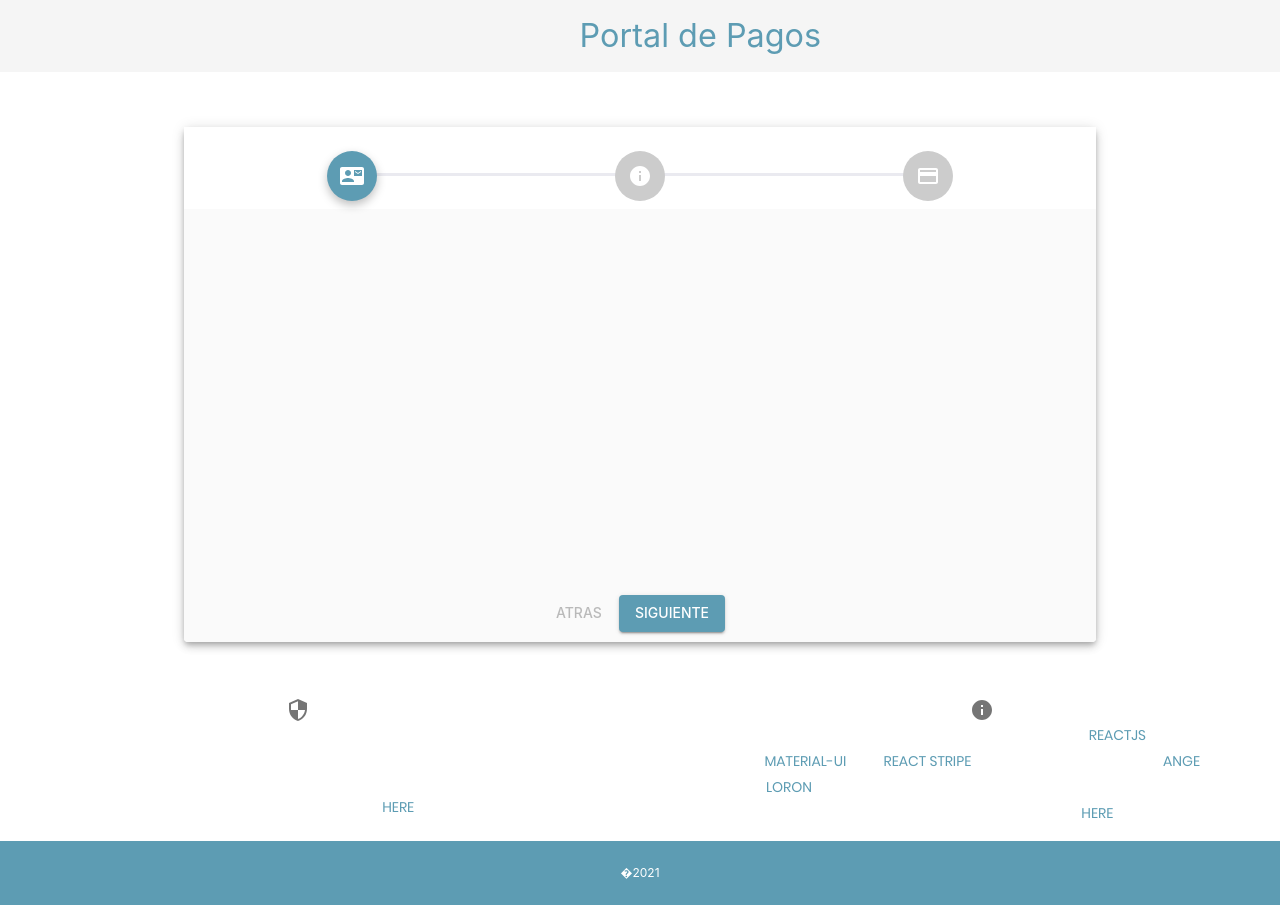
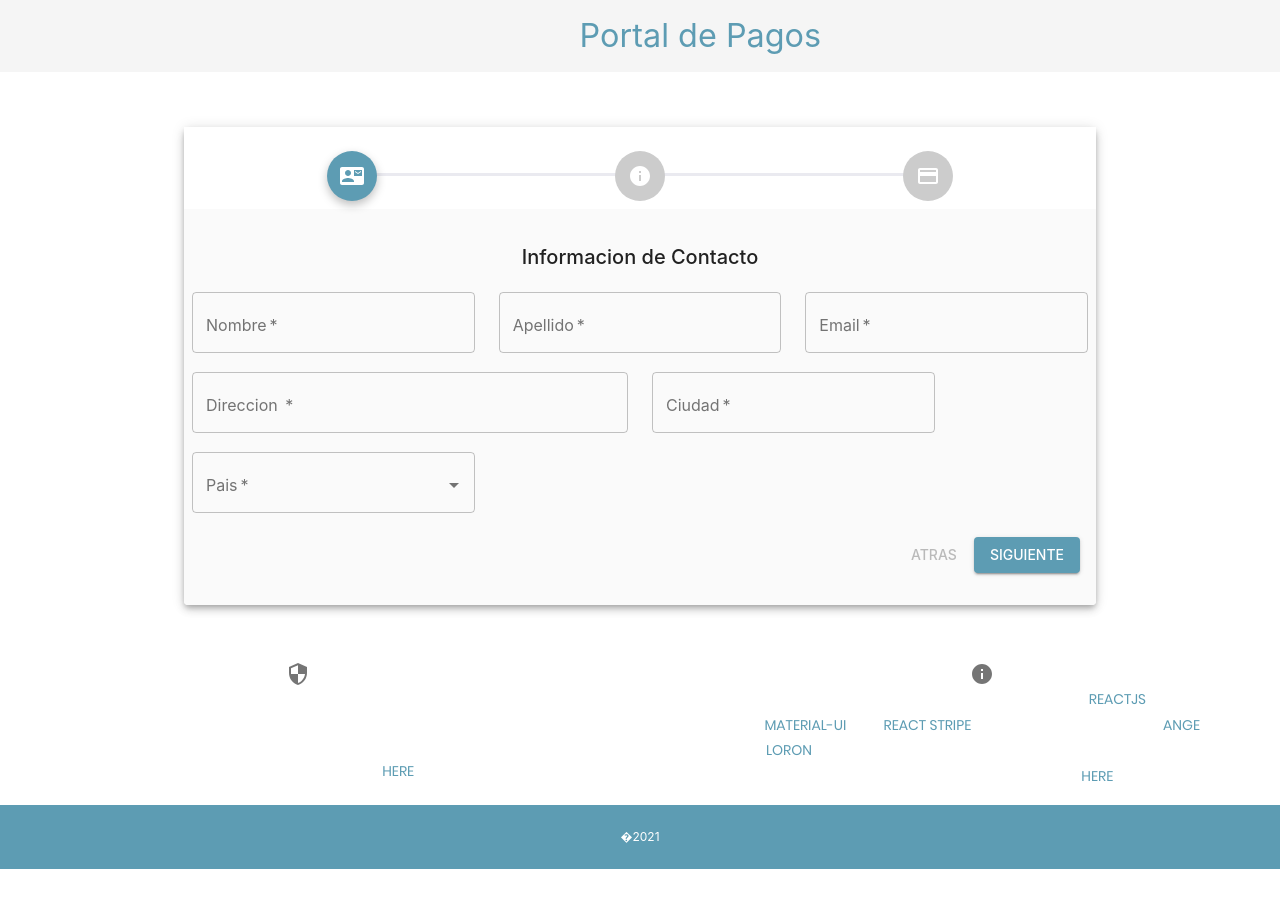
Before and after one commit to 2021-2-PROYIETI-EZPZ/Front-End, a React (Create React App) app: page /pagos in a window 1280 px wide. After the commit the page ends 869 px from the top, so only its background shows below. Built offline with nearby package versions, Linux system fonts and the light colour scheme; no server answers.

Commit message:
Vista pagos

```diff
--- a/src/components/Pagos/Vistas/Stepper.js
+++ b/src/components/Pagos/Vistas/Stepper.js
@@ -10,6 +10,9 @@ import {
 } from '@material-ui/core';
 import StepIconos from './StepIconos';
 import StepConector from './StepConnector';
+import DatosContacto from './forms/DatosContacto';
+import Membresia from './forms/Membresia';
+import Pagos from './forms/Formapagos';
 
 const style = makeStyles(theme => ({
     button: {marginRight: theme.spacing(1),},
@@ -25,6 +28,12 @@ const style = makeStyles(theme => ({
         height: "calc(10vh - 40px)",
         minHeight: "90px"
     },
+    form: {
+        display: "flex",
+        flexDirection: "column",
+        justifyContent: "space-around",
+        width: "100%"
+    }
 }));
 
 const Steppers = () => {
@@ -52,24 +61,45 @@ const Steppers = () => {
                 alignItems="center"
                 style={{ height: "400px" }}
             >
-            </Grid>
+
             {activeStep === 3
                 ?
                 <Button onClick={handleReset} className={classes.button}>
                     Reiniciar
                 </Button>
                 :
-                <>
+
+                <form className={classes.form} onSubmit={e => { e.preventDefault(); handleNext() }}>
+                        <Grid container spacing={3}>
+                            <StepContent step={activeStep}/>
+                        <Grid container item justify="flex-end">
                             <Button disabled={activeStep === 0} className={classes.button} onClick={handleBack}>
                                 Atras
                             </Button>
                             <Button variant="contained" color="primary" className={classes.button} onClick={handleNext}>
                             {activeStep === 2 ? 'Pagar' : 'Siguiente'}
                             </Button>
-                </>
+                        </Grid>
+                    </Grid>
+                </form>
             }
+            </Grid>
         </Box>
     </>
 }
+const StepContent = ({ step }) => {
+    switch (step) {
+        case 0:
+            return <DatosContacto/>;
+        case 1:
+            return <Membresia/>;
+        case 2:
+            return <Pagos/>;
+        default:
+            return <></>;
+
+    }
+
+}
 
 export default Steppers;
--- /dev/null
+++ b/src/components/Pagos/Vistas/forms/DatosContacto.js
@@ -0,0 +1,83 @@
+import React from 'react';
+import {
+    TextField,
+    Grid,
+    Typography
+} from "@material-ui/core";
+import Autocomplete from '@material-ui/lab/Autocomplete'
+
+const DatosContacto = () => {
+
+    return <>
+        <Grid item xs={12}>
+            <Typography variant="h6">Informacion de Contacto</Typography>
+        </Grid>
+        <Grid item xs={12} sm={4}>
+            <TextField
+                label="Nombre"
+                name="nombre"
+                variant="outlined"
+                required
+                fullWidth
+            />
+        </Grid>
+        <Grid item xs={12} sm={4}>
+            <TextField
+                label="Apellido"
+                name="apellido"
+                variant="outlined"
+                required
+                fullWidth
+            />
+        </Grid>
+        <Grid item xs={12} sm={4}>
+            <TextField
+                label="Email"
+                name="email"
+                variant="outlined"
+                required
+                fullWidth
+            />
+        </Grid>
+        <Grid item xs={12} sm={6}>
+            <TextField
+                label="Direccion "
+                name="address1"
+                variant="outlined"
+                required
+                fullWidth
+            />
+        </Grid>
+        <Grid item xs={12} sm={4}>
+            <TextField
+                label="Ciudad"
+                name="ciudad"
+                variant="outlined"
+                required
+                fullWidth
+            />
+        </Grid>
+        <Grid item xs={12} sm={4}>
+            <Autocomplete options={countries}
+                getOptionLabel={option => option.name}
+                renderInput={params => <TextField
+                    label="Pais"
+                    name="pais"
+                    variant="outlined"
+                    required
+                    fullWidth
+                    {...params}
+                />
+                }
+            />
+        </Grid>
+    </>
+}
+
+export default DatosContacto;
+
+const countries = [
+    { name: 'Afghanistan', code: 'AF' },
+    { name: 'Argentina', code: 'AR' },
+    { name: 'Colombia', code: 'CO' },
+    { name: 'Albania', code: 'AL' }];
--- a/src/components/Pagos/Vistas/forms/Formapagos.js
+++ b/src/components/Pagos/Vistas/forms/Formapagos.js
@@ -27,7 +27,7 @@ const PaymentForm = () => {
                 <Typography variant="h6">Datos de pago</Typography>
             </Grid>
             <Grid container item xs={12} sm={9} justify="space-between">
-                {cardsLogo.map(e => <img key={e} src={`./cards/${e}.png`} alt={e} width="50px" align="bottom" style={{ padding: "0 5px" }} />)}
+                {cardsLogo.map(e => <img key={e} src={`./tarjetas/${e}.png`} alt={e} width="50px" align="bottom" style={{ padding: "0 5px" }} />)}
             </Grid>
         </Grid>
         <Grid item xs={6} sm={3}>
@@ -46,16 +46,7 @@ const PaymentForm = () => {
                 }
             />
         </Grid>
-        <Grid item xs={6} sm={3}>
-            <TextField
-                label="Monto"
-                name="monto"
-                variant="outlined"
-                required
-                fullWidth
-            />
-        </Grid>
-        <Grid item xs={12} sm={6}>
+        <Grid item xs={12} sm={9}>
             <TextField
                 label="Numero Tarjeta "
                 name="ccnumero"
--- /dev/null
+++ b/src/components/Pagos/Vistas/forms/Membresia.js
@@ -0,0 +1,37 @@
+import React from 'react';
+import {
+    TextField,
+    Grid,
+    Typography
+} from "@material-ui/core";
+
+const Membresia = () => {
+
+    return <>
+        <Grid item xs={12}>
+            <Typography variant="h6">Informacion de Producto</Typography>
+        </Grid>
+
+        <Grid item xs={12}>
+            <TextField
+                label="Membresia Bronce"
+                name="membresia"
+                variant="outlined"
+                fullWidth
+            />
+        </Grid>
+        <Grid item xs={12}>
+            <Typography variant="h6">Valor del Servicio</Typography>
+        </Grid>
+        <Grid item xs={12}>
+            <TextField
+                label="Valor"
+                name="valor"
+                variant="outlined"
+                fullWidth
+            />
+        </Grid>
+    </>
+}
+
+export default Membresia;
```
Also changed, not shown: src/components/Pagos/Vistas/forms/tarjetas/mastercard.png (added). Lines whose indentation alone changed are shown as unchanged.
